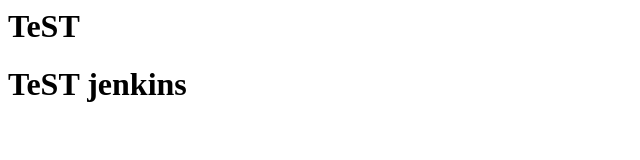
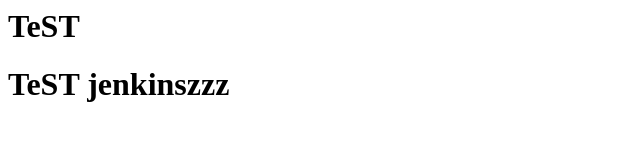
Before and after one commit to tinph010803/demo_jenkis, a website: page index.html in a window 1280 px wide. Shown: the full height of the page, 0-640 px from the left. Drawn offline with Linux system fonts and the light colour scheme.

Commit message:
test jenkins pipeline

```diff
--- a/index.html
+++ b/index.html
@@ -1,2 +1,2 @@
 <h1>TeST</h1>
-<h1>TeST jenkins</h1>
+<h1>TeST jenkinszzz</h1>
```
